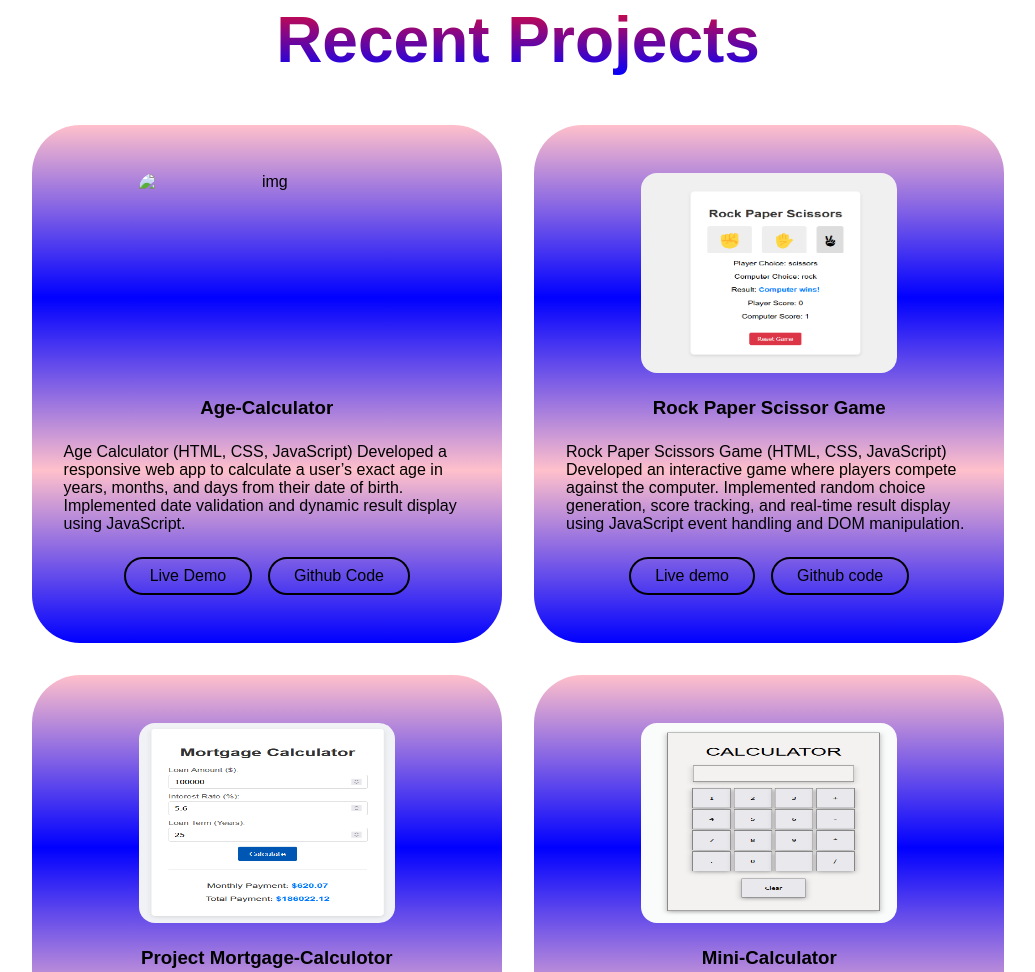
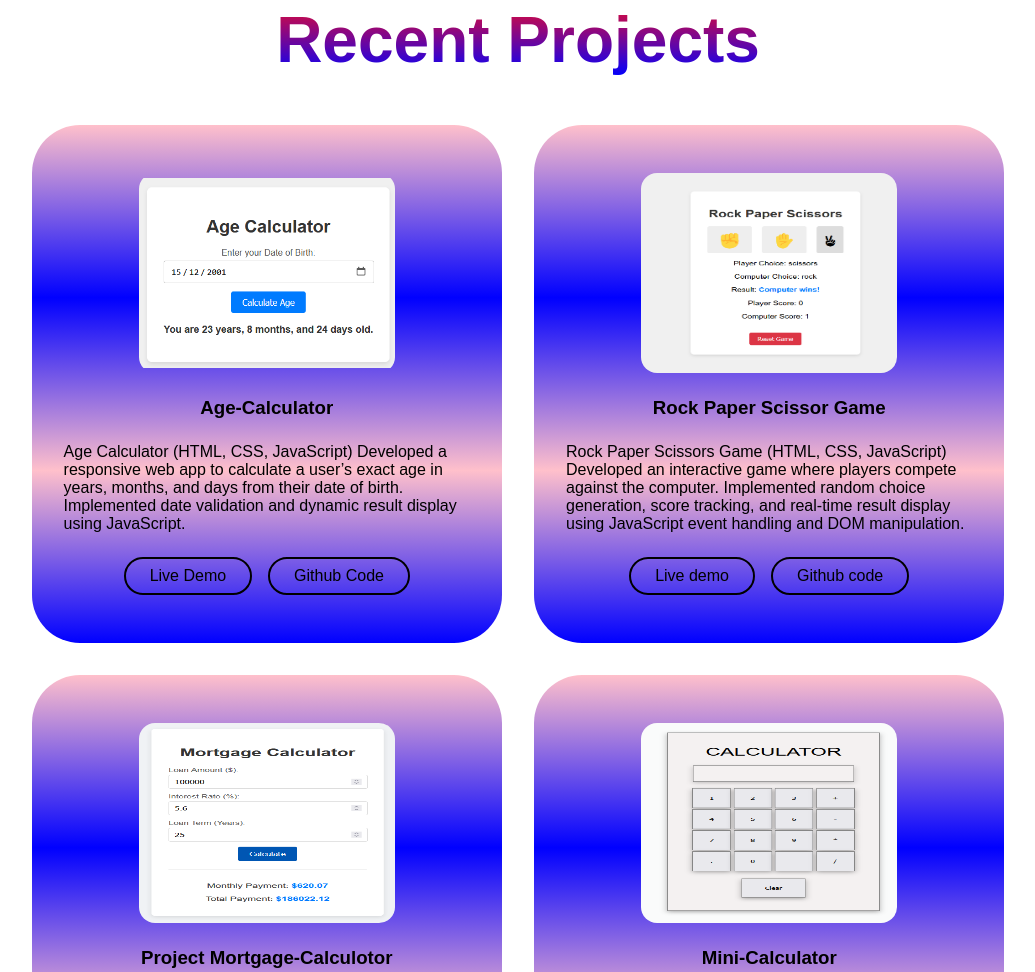
Before and after one commit to prasanna60972-coder/Portfolio, a plain HTML site: page index.html in a window 1280 px wide. Shown: the part 1725-2697 px from the top of the page, without its empty margins (122-1157 px from the left). Drawn offline with Linux system fonts and the light colour scheme; files whose address does not match are found by name.

Commit message:
Update index.html

```diff
--- a/index.html
+++ b/index.html
@@ -104,7 +104,7 @@
     <h2 class="section-title" >Recent Projects</h2>
     <div class="projects-grid">
         <div class="project-card">
-            <img src="asset/agecal.png" alt="img" height="200px" width="400px" style="object-fit: contain;">
+            <img src="agecal.png" alt="img" height="200px" width="400px" style="object-fit: contain;">
             <h3>Age-Calculator</h3>
             <p>Age Calculator (HTML, CSS, JavaScript)
                 Developed a responsive web app to calculate a user’s exact age in years, months, and days from their
@@ -196,4 +196,5 @@
 <script src="script.js"></script>
 </body>
 
+
 </html>
```
